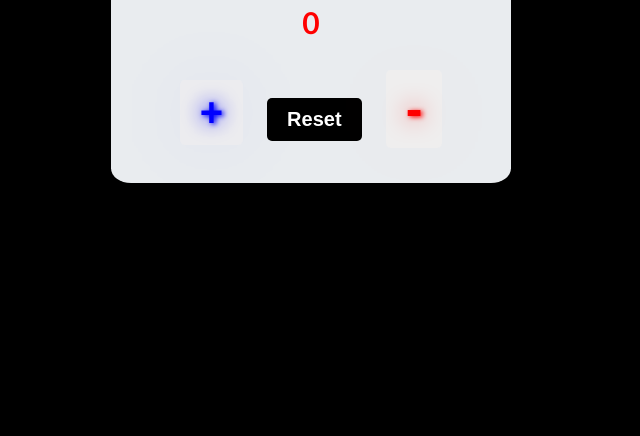
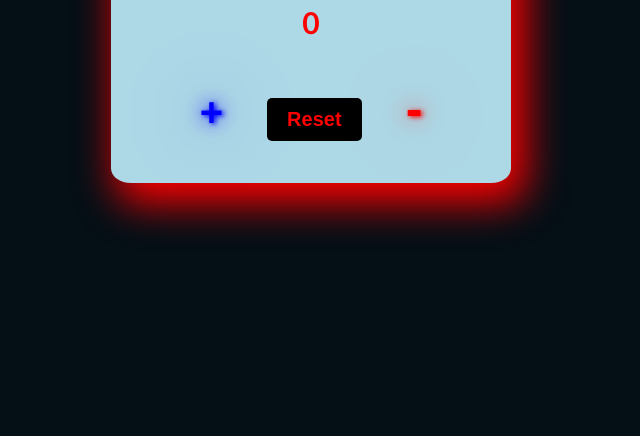
Before and after one commit to mubashirdaniyal2004/Counter, a plain HTML site: page index.html in a window 1280 px wide. Shown: the part 364-800 px from the top of the page, without its empty margins (329-969 px from the left). Drawn offline with Linux system fonts and the light colour scheme.

Commit message:
work done

```diff
--- a/style.css
+++ b/style.css
@@ -6,7 +6,7 @@
 }
 
 body {
-  background-color: #000000;
+  background-color: #040F16;
   display: flex;
   justify-content: center;
   align-items: center;
@@ -16,7 +16,9 @@ body {
 
 .cantainer {
   padding: 25px;
-  background-color: #e9ecef;
+  background-color: lightblue;
+  /* box-shadow: 10px 1px 50px red; */
+  box-shadow: 10px 15px 40px 5px red;
   box-shadow: ;
   text-align: center;
   width: 400px;
@@ -52,12 +54,11 @@ button {
   border-radius: 5px;
   cursor: pointer;
   font-weight: bold;
-  color: white;
+  background-color: lightblue;
 }
 
 #add {
   color: blue;
-  /* text-shadow: 1px 1px 2px blue, 0 0 1em blue, 0 0 0.2em blue; */
   text-shadow: 2px 1px 5px blue, 0 0 2em blue, 0 0 0.5em blue;
   font-size: 40px;
 }
```
